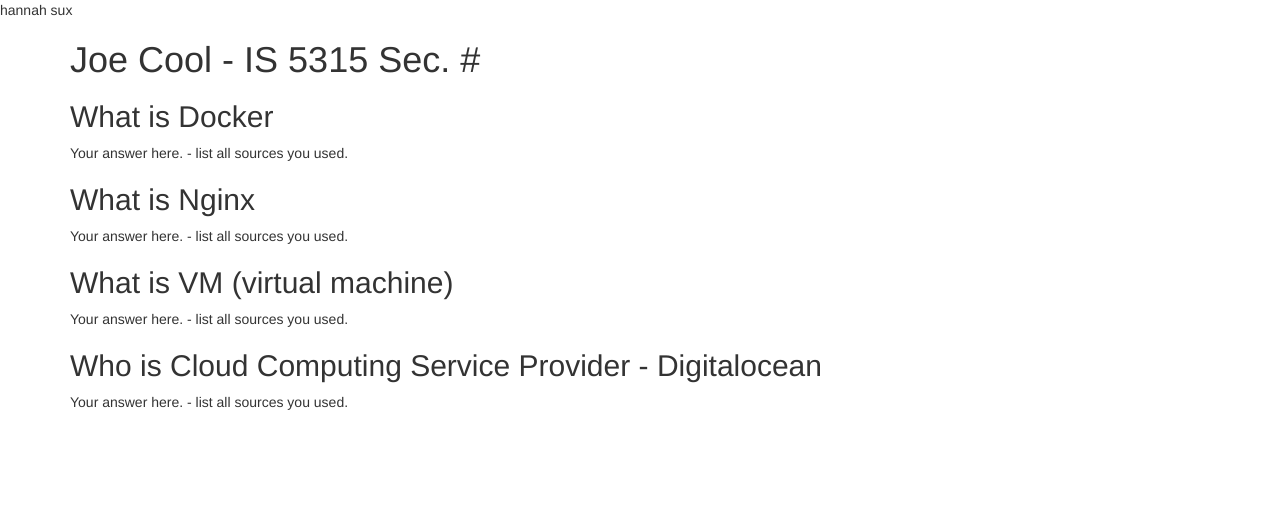
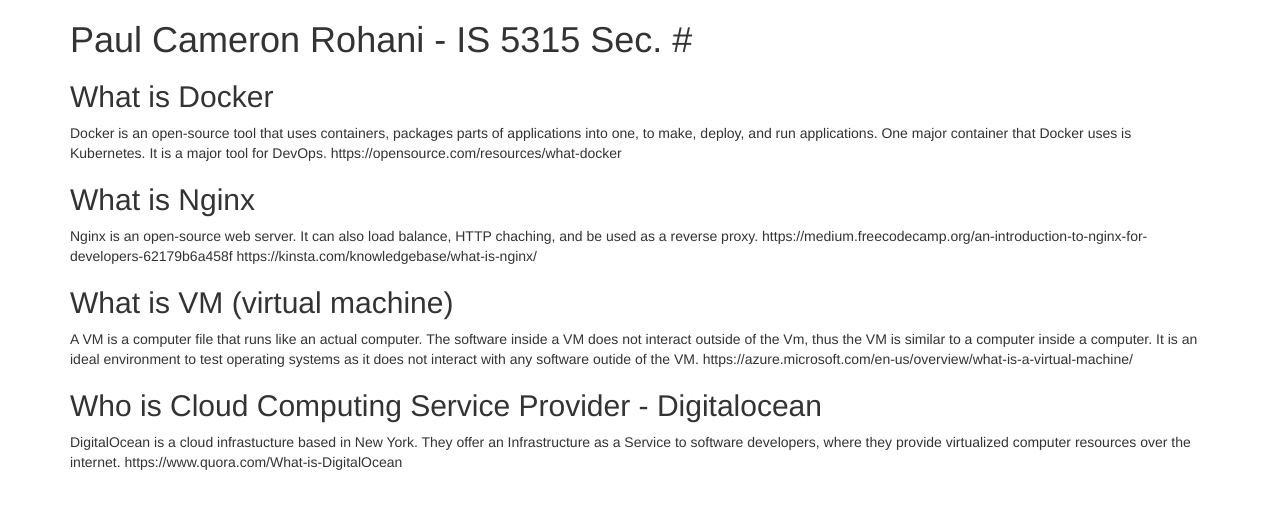
Before and after one commit to crohani15/1515, a plain HTML site: page index.html in a window 1280 px wide. Drawn offline with nearby package versions, Linux system fonts and the light colour scheme.

Commit message:
hw files

```diff
--- a/index.html
+++ b/index.html
@@ -2,18 +2,33 @@
   <head>
     <link href="https://maxcdn.bootstrapcdn.com/bootstrap/3.3.5/css/bootstrap.min.css" rel="stylesheet" integrity="sha256-$">
     <title>Cloud Computing Descriptions</title>
-  </head> hannah sux
+  </head>
   <body>
     <div class="container">
-      <h1>Joe Cool - IS 5315 Sec. #</h1>
+      <h1>Paul Cameron Rohani - IS 5315 Sec. #</h1>
       <h2>What is Docker</h2>
-      <p>Your answer here. - list all sources you used.</p>
+      <p>Docker is an open-source tool that uses containers, packages parts of applications into one, to make, deploy, and run applications. One major container that Docker uses is Kubernetes. It is a major tool for DevOps.
+
+      https://opensource.com/resources/what-docker</p>
+
       <h2>What is Nginx</h2>
-      <p>Your answer here. - list all sources you used.</p>
+      <p>Nginx is an open-source web server. It can also load balance, HTTP chaching, and be used as a reverse proxy.
+
+      https://medium.freecodecamp.org/an-introduction-to-nginx-for-developers-62179b6a458f
+      https://kinsta.com/knowledgebase/what-is-nginx/</p>
+
       <h2>What is VM (virtual machine)</h2>
-      <p>Your answer here. - list all sources you used.</p>
+      <p>A VM is a computer file that runs like an actual computer. The software inside a VM does not interact outside of the Vm, thus the VM is similar to a computer inside a computer. It is an ideal environment to test operating systems as it does not interact with any software outide of the VM.
+
+      https://azure.microsoft.com/en-us/overview/what-is-a-virtual-machine/</p>
+
       <h2>Who is Cloud Computing Service Provider - Digitalocean</h2>
-      <p>Your answer here. - list all sources you used.</p>
+
+      <p>DigitalOcean is a cloud infrastucture based in New York. They offer an Infrastructure as a Service to software developers, where they provide virtualized computer resources over the internet.
+
+      https://www.quora.com/What-is-DigitalOcean</p>
+
+
     </div>
   </body>
 </html>
```
